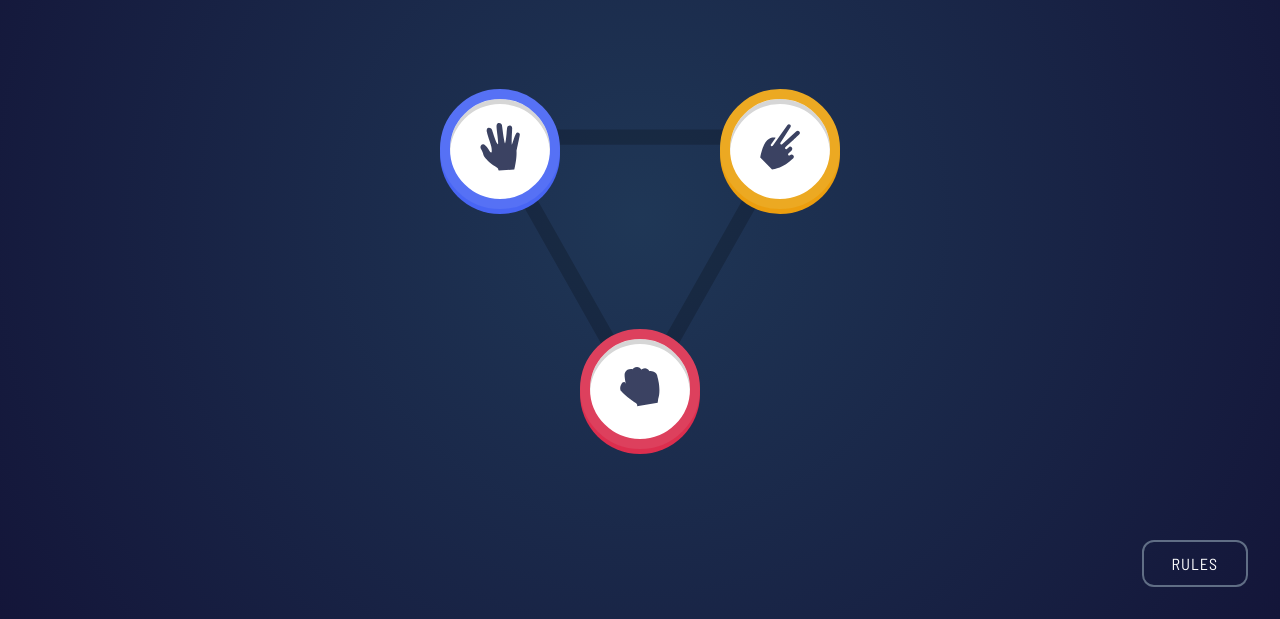
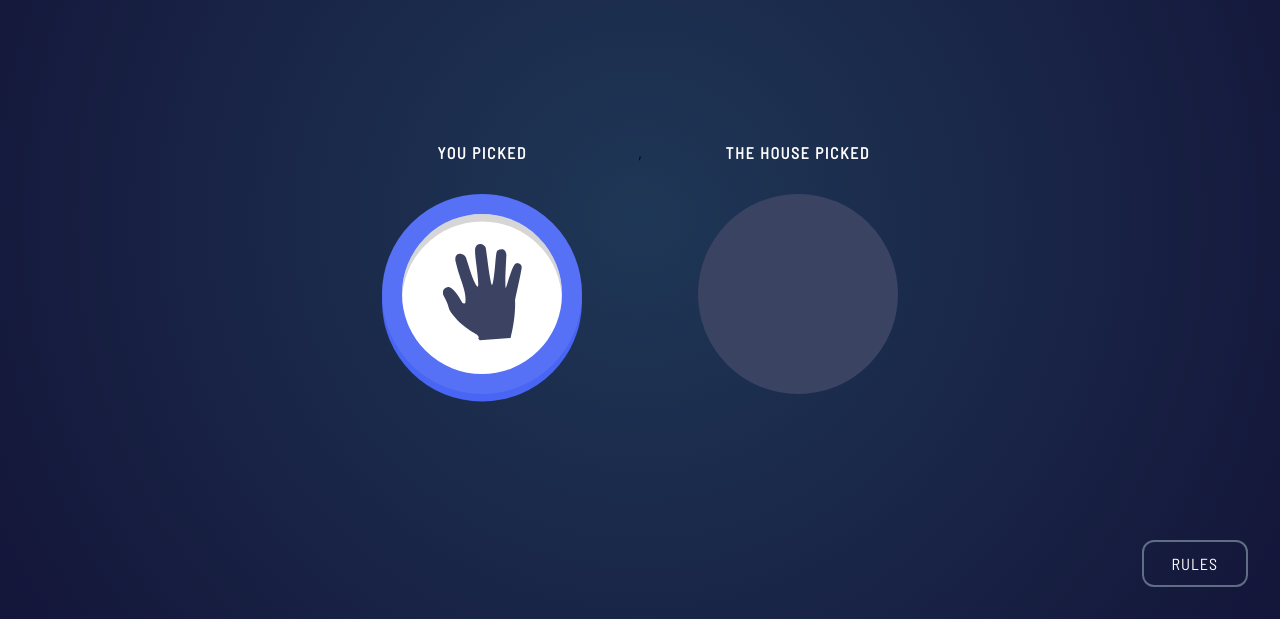
Before and after one commit to codthathing/Rock-Paper-Scissors, a plain HTML site: page index.html in a window 1280 px wide. Both pictures are taken after a click on the button 500 px from the left and 329 px from the top of the page. Shown: the part 181-800 px from the top of the page. Drawn offline with Linux system fonts and the light colour scheme.

Commit message:
feat: updated the functionality when a game button is clicked

```diff
--- a/index.html
+++ b/index.html
@@ -27,7 +27,7 @@
           <h1 id="game-result-text">YOU LOSE</h1>
           <button type="button" id="game-play-again-button">PLAY AGAIN</button>
         </div>
-        <div class="game-outcome-div">
+        <!-- <div class="game-outcome-div">
           <p class="game-outcome-text">YOU PICKED</p>
           <button class="game-button game-outcome-button game-button-scissors">
             <img src="../src/assets/icon-paper.svg" loading="lazy" class="game-outcome-button-icon" alt="ICON" />
@@ -36,7 +36,7 @@
         <div class="game-outcome-div">
           <p class="game-outcome-text">THE HOUSE PICKED</p>
           <button class="game-outcome-default-div"></button>
-        </div>
+        </div> -->
       </main>
     </section>
 
--- a/index.js
+++ b/index.js
@@ -4,15 +4,15 @@ const gameButtonDetails = [
   { id: 2, buttonIcon: "./src/assets/icon-rock.svg", buttonAlt: "ROCK", buttonClass: "game-button-rock" },
 ];
 
-function createButton(mainButtonClass, mainButtonIconClass, buttonFunction, { buttonClass, buttonIcon, buttonAlt }) {
+function createButton(mainButtonClass, mainButtonIconClass, { buttonClass, buttonIcon, buttonAlt }, buttonFunction) {
   return `
-    <button onclick="${buttonFunction}" class="${`game-button ${mainButtonClass} ${buttonClass}`}">
-      <img src=${buttonIcon} loading="lazy" class=${mainButtonIconClass} alt="${`${buttonAlt} ICON`}">
+    <button onclick="${buttonFunction}" class="${`game-button ${mainButtonClass} ${buttonClass ? buttonClass : ""}`}">
+      ${buttonIcon ? `<img src=${buttonIcon} loading="lazy" class=${mainButtonIconClass} alt="${`${buttonAlt} ICON`}">` : ""}
     </button>
   `;
 }
 
-document.getElementById("main-game").innerHTML = gameButtonDetails.map(({ id, buttonIcon, buttonAlt, buttonClass }) => createButton("game-main-button", "game-main-button-icon", `getButtonDetails(${id})`, { buttonClass, buttonIcon, buttonAlt })).join("");
+document.getElementById("main-game").innerHTML = gameButtonDetails.map(({ id, buttonIcon, buttonAlt, buttonClass }) => createButton("game-main-button", "game-main-button-icon", { buttonClass, buttonIcon, buttonAlt }, `getButtonDetails(${id})`)).join("");
 
 function displayMainGame(determineStyle) {
   document.getElementById("main-game").style.display = determineStyle ? "none" : "block";
@@ -20,8 +20,21 @@ function displayMainGame(determineStyle) {
 }
 
 let gameOutcomeButtonDetails = [];
-gameOutcomeButtonDetails = gameOutcomeButtonDetails.concat(Array(2 - gameOutcomeButtonDetails.length).fill({buttonText: "THE HOUSE PICKED", buttonClass: "game-outcome-default-div"}));
+function getButtonDetails(id) {
+  const buttonDetails = gameButtonDetails.find((button) => button.id === id);
+  gameOutcomeButtonDetails.push({ ...buttonDetails, buttonText: "YOU PICKED" });
+  gameOutcomeButtonDetails = gameOutcomeButtonDetails.concat(Array(2 - gameOutcomeButtonDetails.length).fill({ buttonText: "THE HOUSE PICKED", buttonClass: "game-outcome-default-div" }));
+  displayGameOutcome(gameOutcomeButtonDetails);
+  displayMainGame(true);
+}
 
-function getButtonDetails(id) {
-
+function displayGameOutcome(outcomeArray) {
+  document.getElementById("main-game-outcome").innerHTML += outcomeArray.map(({ buttonText, buttonClass, buttonIcon, buttonAlt }) => {
+    return `
+      <div class="game-outcome-div">
+        <p class="game-outcome-text">${buttonText}</p>
+        ${createButton("game-outcome-button", "game-outcome-button-icon", { buttonClass, buttonIcon, buttonAlt })}
+      </div>
+    `;
+  });
 }
```
